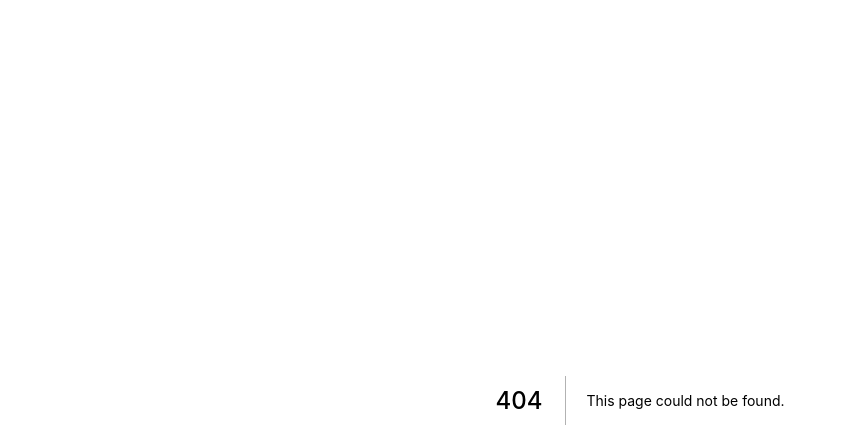
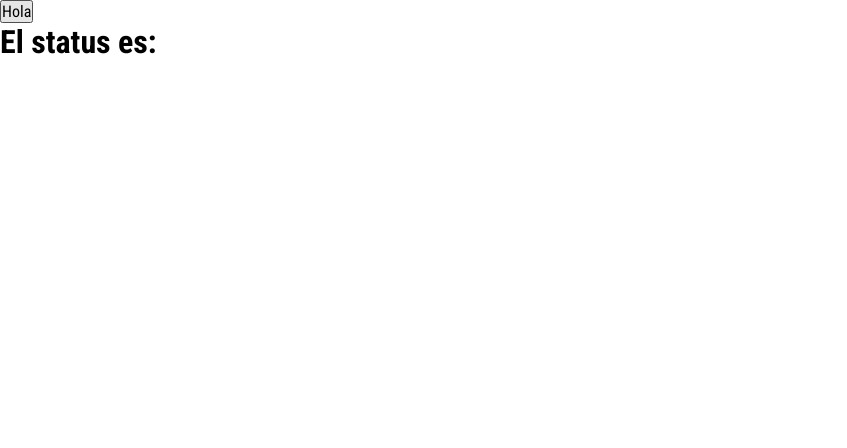
Before and after one commit to aztecmun/aztecmun-2021, a Next.js app: page /ejemplo in a window 1280 px wide. Before the commit this address had no page. Shown: the top 448 px of the page, without its empty margins (0-847 px from the left). Built offline with nearby package versions, Linux system fonts and the light colour scheme.

Commit message:
bor, te dejo un ejemplo de lo que em decias

```diff
--- /dev/null
+++ b/pages/ejemplo.js
@@ -0,0 +1,21 @@
+import React, { useState } from 'react'
+
+export default function ejemplo() {
+  const [status, setStatus] = useState('')
+
+  const handleClick = () => {
+    if (status === 'active') {
+      setStatus('')
+    } else {
+      setStatus('active')
+    }
+  }
+
+  return (
+    <>
+      <button onClick={handleClick}>Hola</button>
+
+      <h1 className={status}>El status es: {status}</h1>
+    </>
+  )
+}
```
Also changed, not shown: components/home/momentumScroll/parallaxElement.js (line endings or trailing spaces).
